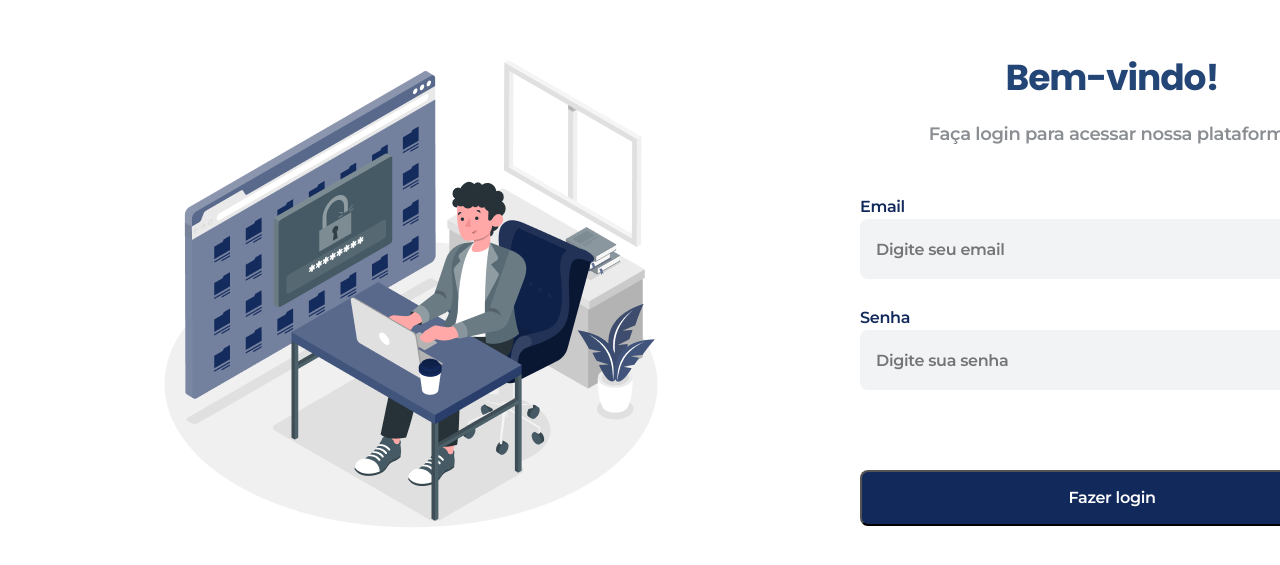
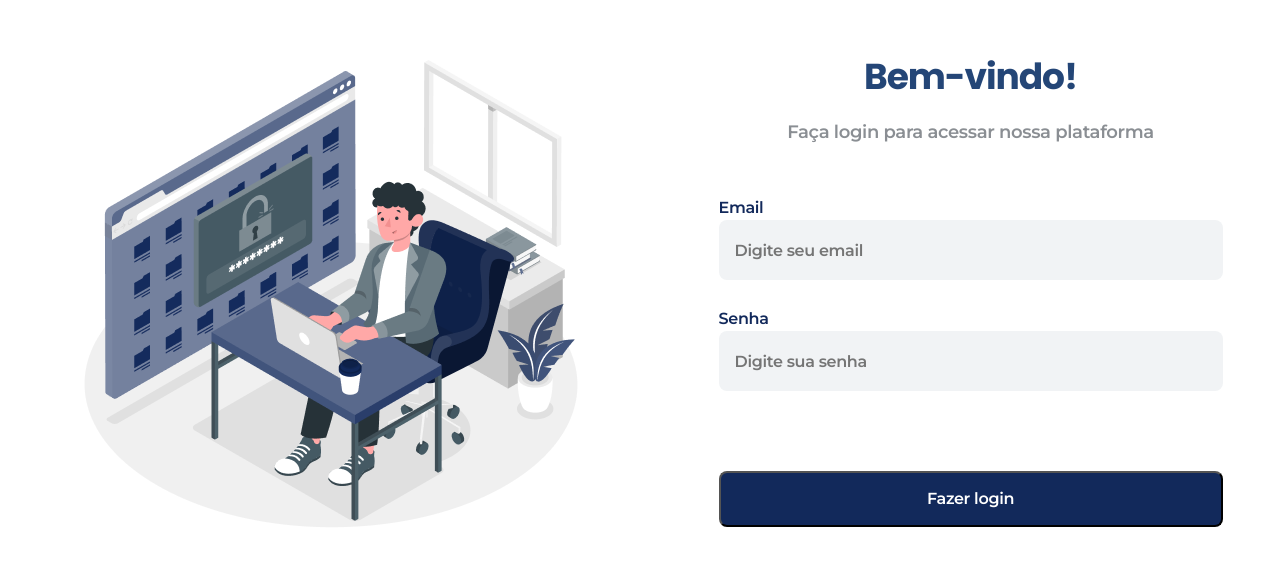
Before and after one commit to Anderson-Alencar/contact-list, a React (Create React App) app: page / in a window 1280 px wide. Shown: the part 121-686 px from the top of the page. Built offline with nearby package versions, Linux system fonts and the light colour scheme.

Commit message:
fix: css

```diff
--- a/src/styles/Login.css
+++ b/src/styles/Login.css
@@ -1,31 +1,23 @@
 .login-screen {
-  position: absolute;
-  width: 1440px;
+  width: 100%;
   height: 826px;
   left: 0px;
   top: 0px;
-
+  display: flex;
+  justify-content: space-around;
+  align-items: center;
   background: #FFFFFF;
 }
 
 .image-login {
-  position: absolute;
   width: 546px;
   height: 546px;
-  left: 138px;
-  top: 140px;
 }
 
 .form-login {
-  position: absolute;
   width: 504px;
-  height: 468px;
-  left: 860px;
-  top: 179px;
-
   display: flex;
   flex-direction: column;
-  justify-content: space-between;
 }
 
 .title-form-login {
@@ -35,12 +27,9 @@
   font-size: 36px;
   line-height: 110%;
   margin-top: 0;
-
   text-align: center;
   letter-spacing: -0.03em;
-
   color: #244677;
-
 }
 
 .subtitle-form-login {
@@ -51,61 +40,42 @@
   line-height: 144%;
   text-align: center;
   letter-spacing: -0.02em;
-
+  margin-bottom: 50px;
   color: #495057;
-
   opacity: 0.64;
 }
 
 .label-simple {
-  /* position: absolute; */
   width: 504px;
   height: 84px;
-  left: 860px;
-  top: 427px;
-
   font-family: 'Montserrat';
   font-style: normal;
   font-weight: 900;
   font-size: 16px;
   line-height: 148%;
-
-
   display: flex;
   flex-direction: column;
   align-items: flex-start;
   letter-spacing: -0.02em;
-
   color: #12295B;
 }
 
 .input-medium {
   width: 472px;
   height: 56px;
-
   display: flex;
   flex-direction: row;
   align-items: center;
   padding: 16px;
-  gap: 16px;
-
-  left: 0%;
-  right: 0%;
-  top: 33.33%;
-  bottom: 0%;
-
   background: #F1F3F5;
   border-radius: 8px;
   border: 0;
-
   font-family: 'Montserrat';
   font-style: normal;
   font-weight: 500;
   font-size: 16px;
   line-height: 148%;
-
   letter-spacing: -0.02em;
-
   color: #495057;
 }
 
@@ -114,7 +84,6 @@
   display: flex;
   flex-direction: column;
   justify-content: space-between;
-  margin-bottom: 50px;
 }
 
 .btn-login {
@@ -124,21 +93,30 @@
   align-items: center;
   padding: 16px 24px;
   gap: 10px;
-
   width: 100%;
   height: 56px;
-  left: 860px;
-  top: 591px;
-
+  margin-top: 80px;
   color: #FFFFFF;
   background: #12295B;
   border-radius: 8px;
-
   font-family: 'Montserrat';
   font-style: normal;
   font-weight: 500;
   font-size: 16px;
   line-height: 148%;
-
   letter-spacing: -0.02em;
 }
+
+.invalid-auth {
+  margin-top: 15px;
+  padding: 16px;
+  font-family: 'Montserrat';
+  font-style: normal;
+  font-weight: 500;
+  font-size: 14px;
+  line-height: 148%;
+  border: 1px solid #D8000C;
+  border-radius: 8px;
+  color: #D8000C;
+	background-color: #FFBABA;
+}
```
